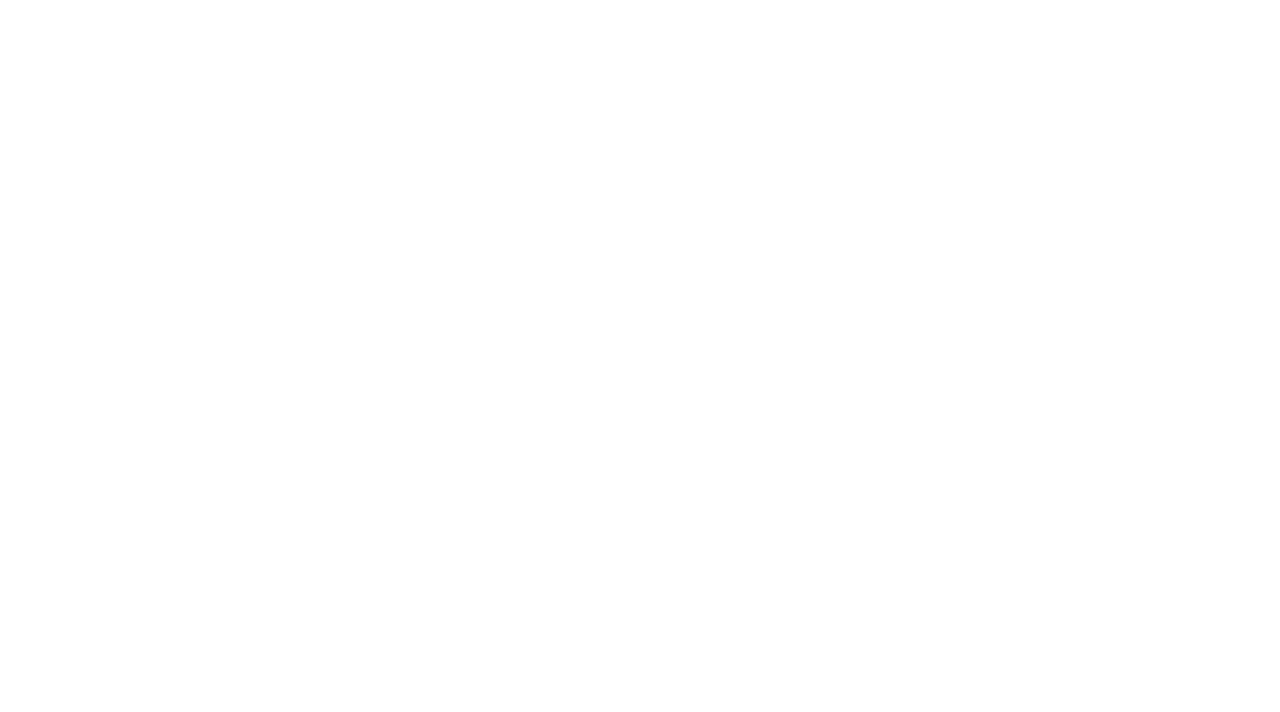
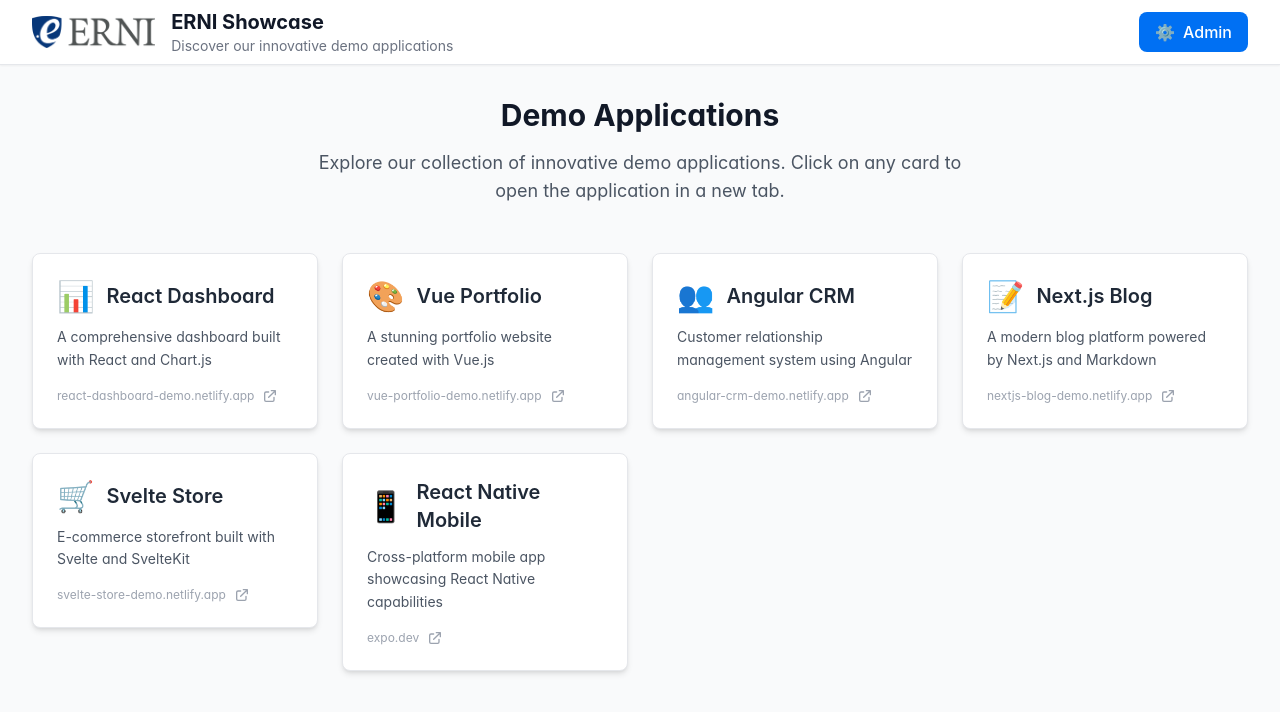
Before and after one commit to jsrmalvarez/ERNIShowcaseApp, a React app: page / in a window 1280 px wide. Shown: the top 712 px of the page. Built offline with nearby package versions, Linux system fonts and the light colour scheme.

Commit message:
It works!

```diff
--- a/src/App.tsx
+++ b/src/App.tsx
@@ -16,8 +16,11 @@ const App: React.FC = () => {
     setIsAdminMode(!isAdminMode);
   };
 
+  // Use different basename for development vs production
+  const basename = process.env.NODE_ENV === 'production' ? '/ERNIShowcaseApp' : '';
+
   return (
-    <Router basename="/ERNIShowcaseApp">
+    <Router basename={basename}>
       <Routes>
         <Route
           path="/"
--- a/src/brand.ts
+++ b/src/brand.ts
@@ -5,8 +5,12 @@ export const brand = {
   tagline: 'Discover our innovative demo applications',
 
   // Visual Identity
-  logo: '/ERNIShowcaseApp/assets/ERNI_logo_color-2048x532.png',
-  favicon: '/ERNIShowcaseApp/assets/favicon.png',
+  logo: process.env.NODE_ENV === 'production'
+    ? '/ERNIShowcaseApp/assets/ERNI_logo_color-2048x532.png'
+    : '/assets/ERNI_logo_color-2048x532.png',
+  favicon: process.env.NODE_ENV === 'production'
+    ? '/ERNIShowcaseApp/assets/favicon.png'
+    : '/assets/favicon.png',
 
   // Color Palette (CSS custom properties will be set based on these)
   colors: {
--- a/webpack.config.js
+++ b/webpack.config.js
@@ -1,13 +1,16 @@
 const path = require('path');
 const HtmlWebpackPlugin = require('html-webpack-plugin');
 
-module.exports = {
+module.exports = (env, argv) => {
+  const isProduction = argv.mode === 'production';
+
+  return {
   entry: './src/index.tsx',
   output: {
     path: path.resolve(__dirname, 'dist'),
     filename: '[name].[contenthash].js',
     clean: true,
-    publicPath: '/ERNIShowcaseApp/',
+    publicPath: isProduction ? '/ERNIShowcaseApp/' : '/',
   },
   resolve: {
     extensions: ['.tsx', '.ts', '.js'],
@@ -36,7 +39,15 @@ module.exports = {
     }),
   ],
   devServer: {
-    static: './dist',
+    static: [
+      {
+        directory: './dist',
+      },
+      {
+        directory: './public',
+        publicPath: '/',
+      }
+    ],
     hot: true,
     open: true,
     port: 3001,
@@ -48,3 +59,4 @@ module.exports = {
     },
   },
 };
+};
```
Also changed, not shown: public/ERNI_logo_color-2048x532.png (added), public/favicon.png (added).
